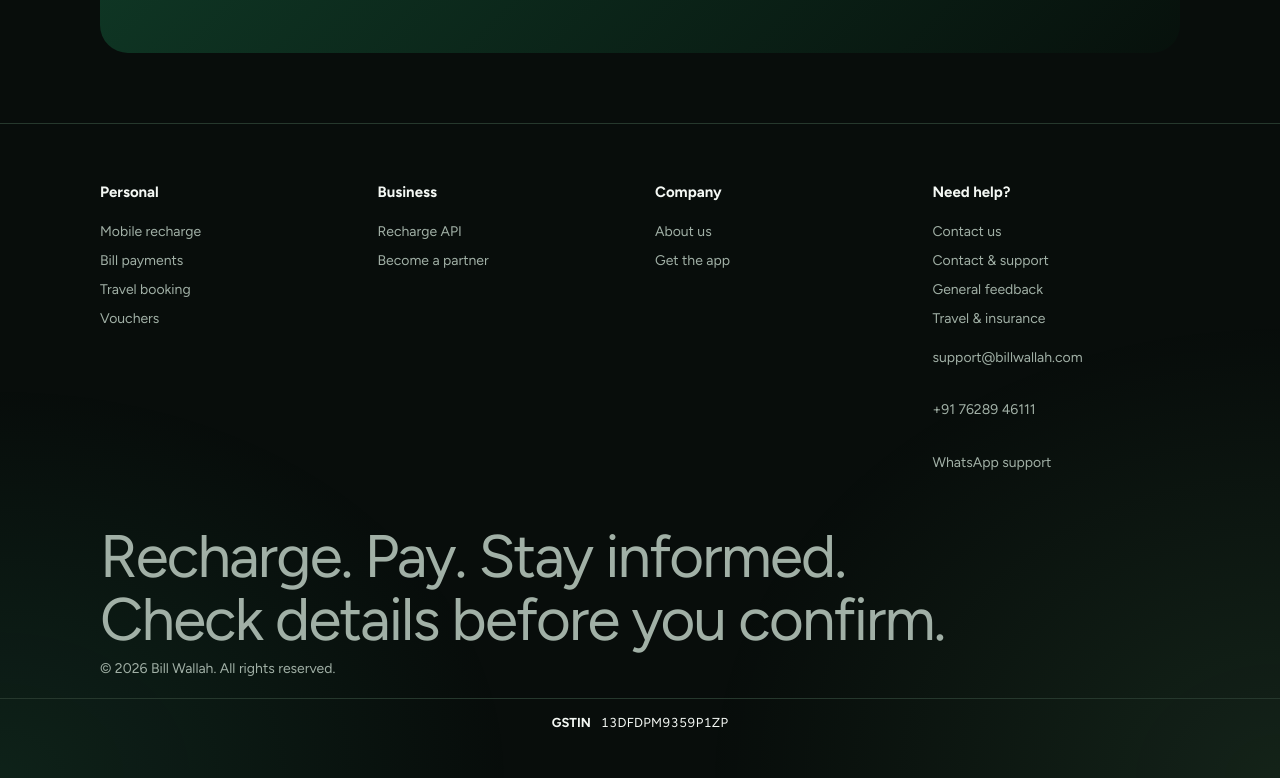
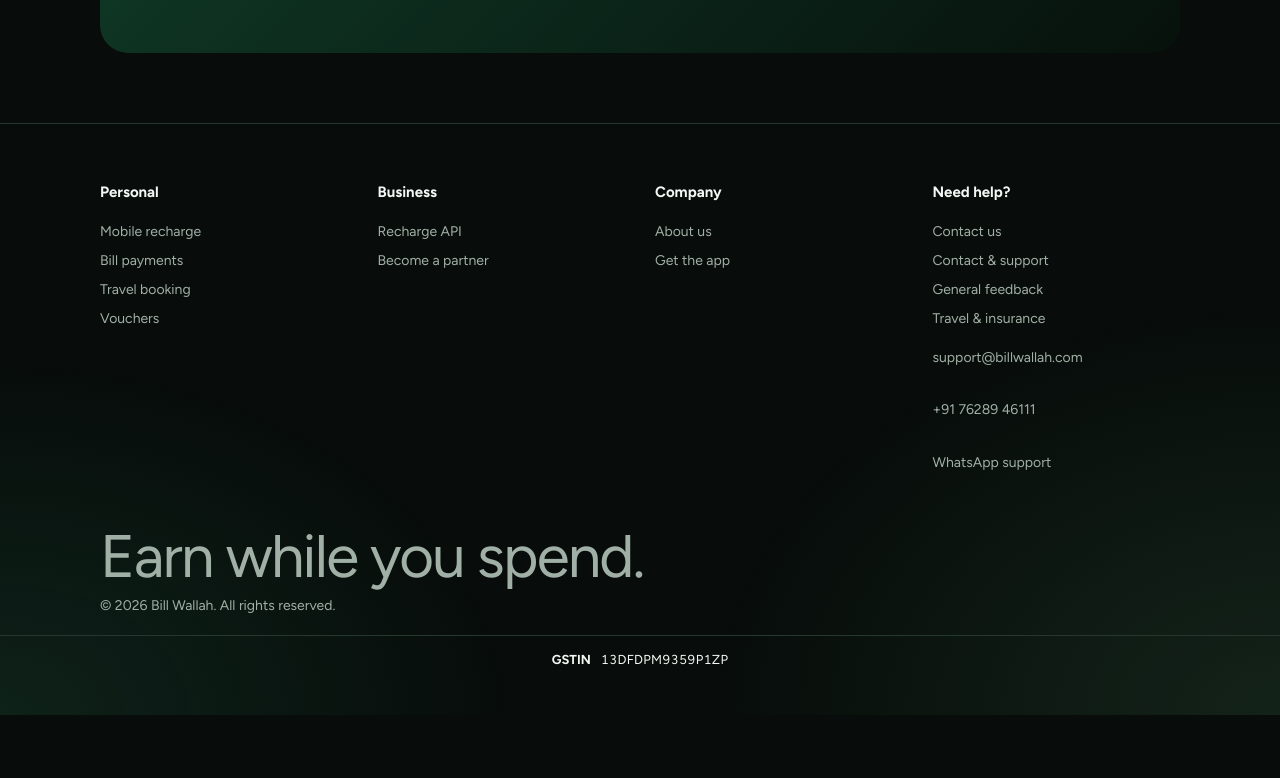
Before and after one commit to theatifhussain/billwallah_web, a plain HTML site: page index.html in a window 1280 px wide. Shown: the part 5778-6556 px from the top of the page. After the commit the page ends 6493 px from the top, so only its background shows below. Drawn offline with Linux system fonts and the light colour scheme.

Commit message:
Replaced

```diff
--- a/index.html
+++ b/index.html
@@ -497,7 +497,7 @@
     <div><h4>Company</h4><a href="#about">About us</a><a href="https://play.google.com/store/apps/details?id=app.Billwallah" target="_blank" rel="noopener">Get the app</a></div>
     <div><h4>Need help?</h4><a href="#support">Contact us</a><a href="#support">Contact & support</a><a href="#feedback">General feedback</a><a href="#insurance">Travel & insurance</a><p style="margin-top:10px"><a href="mailto:support@billwallah.com">support@billwallah.com</a><br><a href="tel:+917628946111">+91 76289 46111</a><br><a href="https://wa.me/917628946111" target="_blank" rel="noopener">WhatsApp support</a></p></div>
   </div>
-  <div class="fb">Recharge. Pay. Stay informed.<br>Check details before you confirm.</div>
+  <div class="fb">Earn while you spend.</div>
   <p>© 2026 Bill Wallah. All rights reserved.</p>
 </div><div class="gstin" aria-label="GST identification number"><strong>GSTIN</strong><span>13DFDPM9359P1ZP</span></div>
 </footer>
```
